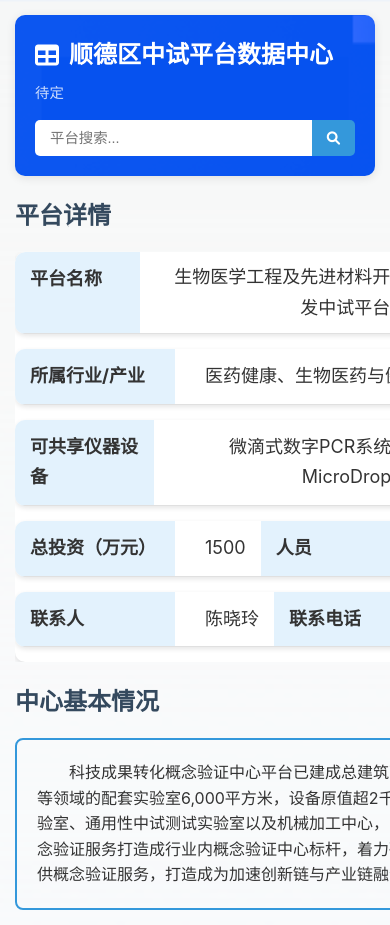
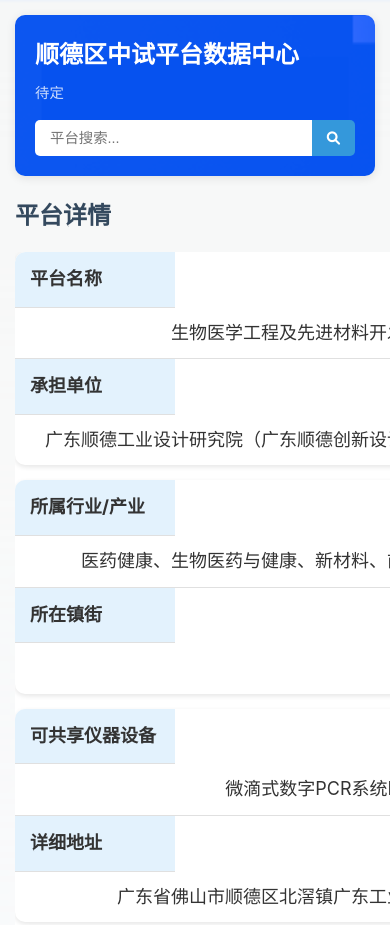
Before and after one commit to killjl/Pilot-Testing-Platform, a plain HTML site: page index.html in a window 390 px wide. Shown: the top 925 px of the page. Drawn offline with Linux system fonts and the light colour scheme.

Commit message:
Add files via upload

```diff
--- a/index.html
+++ b/index.html
@@ -12,7 +12,7 @@
     <div class="container">
         <header class="header">
             <div class="header-content">
-                <h1><i class="fas fa-table"></i> 顺德区中试平台数据中心</h1>
+                <h1>顺德区中试平台数据中心</h1>
                 <p>待定</p>
             </div>
             <div class="search-bar">
--- a/styles.css
+++ b/styles.css
@@ -229,7 +229,7 @@ tr:hover {
     }
 
     tr {
-        display: flex;
+        display: block;
         margin-bottom: 15px;
         border-radius: 10px;
         overflow: hidden;
@@ -237,7 +237,7 @@ tr:hover {
     }
 
     td {
-        display: flex;
+        display: block;
         justify-content: space-between;
         align-items: center;
         padding: 10px 15px;
```
